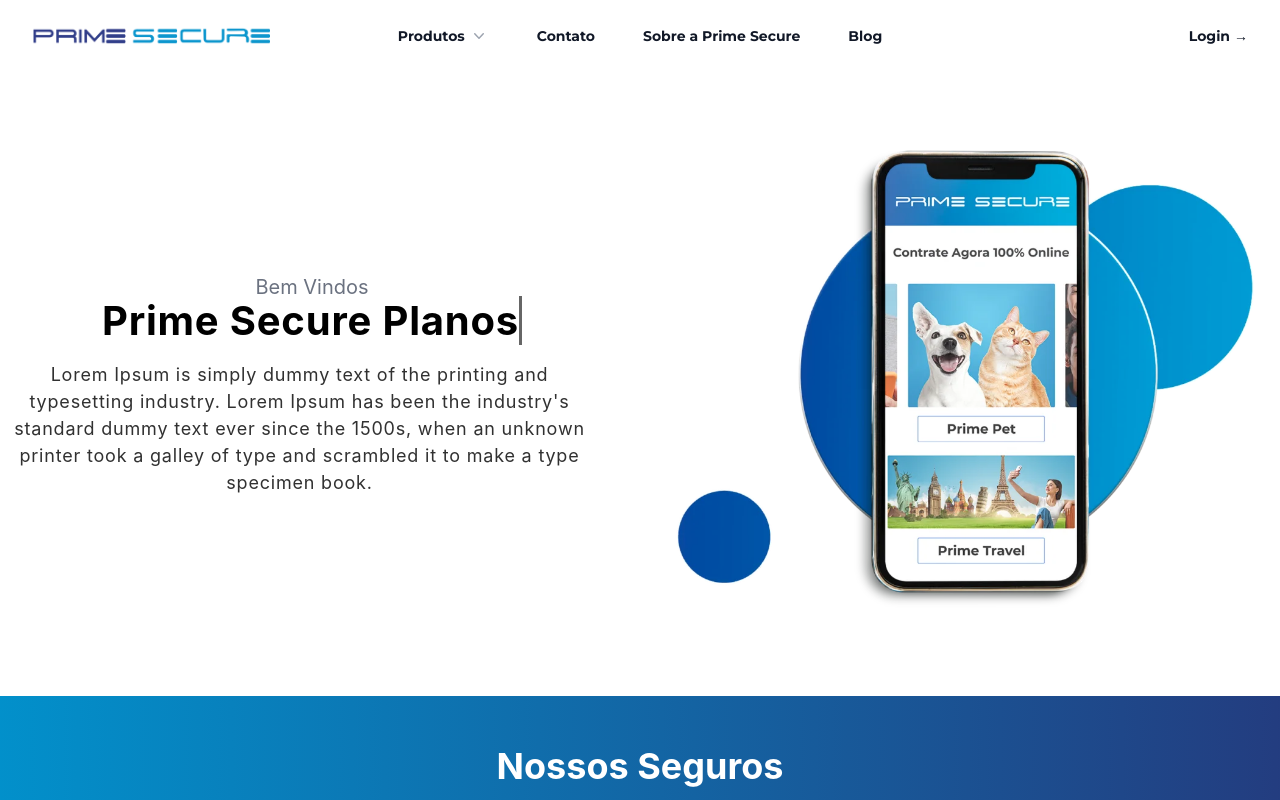
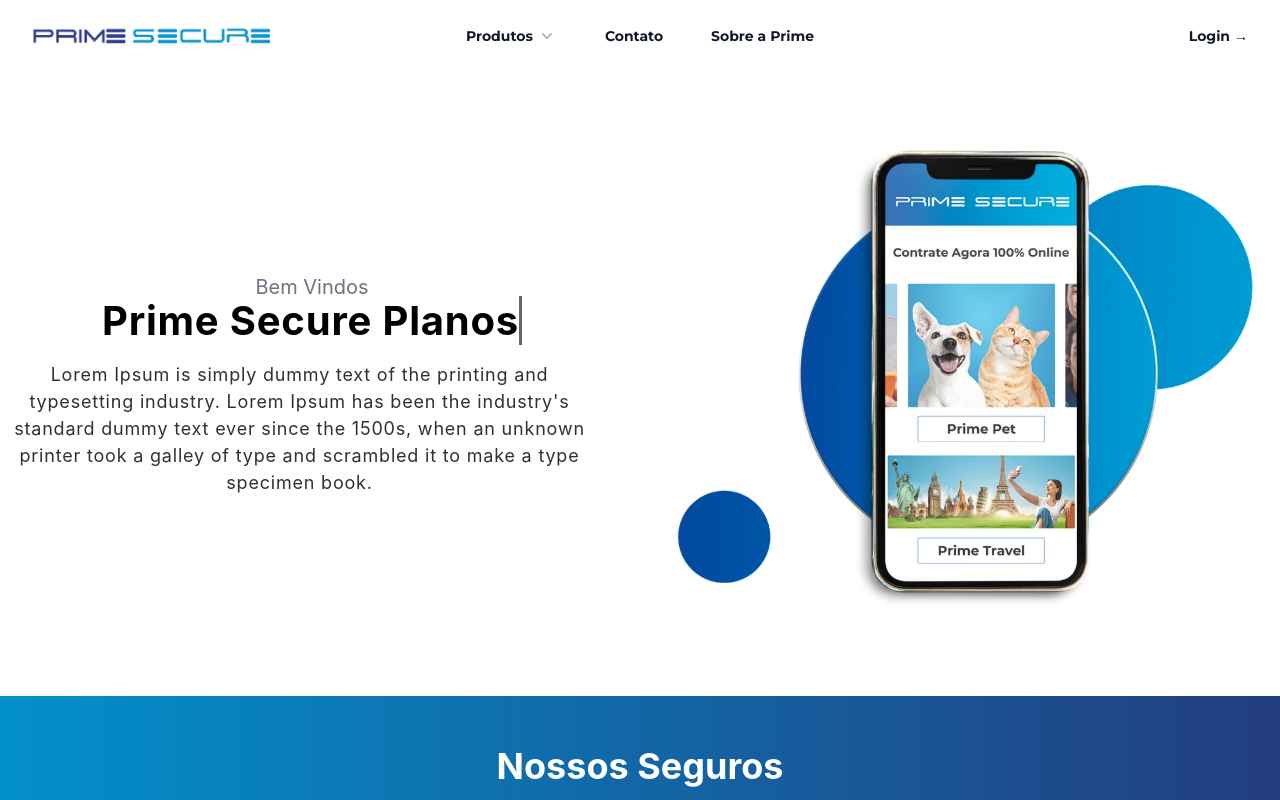
Before and after one commit to TheZehel/primesecure, a React (Create React App) app: page / in a window 1280 px wide. Shown: the top 800 px of the page. Built offline with nearby package versions, Linux system fonts and the light colour scheme.

Commit message:
update
atual

```diff
--- a/src/components/navBarMenu.js
+++ b/src/components/navBarMenu.js
@@ -1,10 +1,10 @@
 import React, { Fragment } from "react";
 import { useState } from "react";
 import { Dialog, Disclosure, Popover, Transition } from "@headlessui/react";
-import { scroller, Link } from "react-scroll";
+import { scroller, Link as LinkScroller } from "react-scroll";
 import logoprime from "../assets/img/logo-prime-secure.png";
 import classNames from "classnames";
-import { useNavigate } from "react-router-dom";
+import { useNavigate, Link, useLocation } from "react-router-dom";
 
 import {
   Bars3Icon,
@@ -21,11 +21,12 @@
 let splitUrl = window.location.href.split("/");
 let slug = splitUrl[splitUrl.length - 1];
 console.log(slug);
+
 const products = [
   {
     name: "Seguro Viagem",
     description: "Contratação 100% Online",
-    href: slug === "" ? "#Travel1" : "/",
+    href: "#Travel1",
     icon: ChartPieIcon,
   },
   {
@@ -40,18 +41,40 @@
   { name: "Fale Conosco", href: "#Residencial", icon: PhoneIcon },
 ];
 
+const menu = [
+  {
+    name: "Contato",
+    href: "#Contato",
+  },
+  {
+    name: "Sobre a Prime",
+    href: "#sobrePrime",
+  },
+];
+
 function NavBarMenu() {
   const navigate = useNavigate();
+  const location = useLocation();
   const [mobileMenuOpen, setMobileMenuOpen] = useState(false);
 
-  const scrollToSection = (sectionId) => {
-    scroller.scrollTo(sectionId, {
+  const scrollToSection = (itemHref) => {
+    if (location.pathname === "/login") {
+      navigate("/"); // navigate to the homepage
+      setTimeout(() => {
+        // then scroll to the item after the homepage has loaded
+        scroller.scrollTo(itemHref.substring(1), {
           duration: 800,
           delay: 0,
           smooth: "easeInOutQuart",
         });
-
-    setMobileMenuOpen(false); // Fechar o menu móvel após clicar no link
+      }, 500); // this delay should be adjusted according to your page load time
+    } else {
+      scroller.scrollTo(itemHref.substring(1), {
+        duration: 800,
+        delay: 0,
+        smooth: "easeInOutQuart",
+      });
+    }
   };
 
   const [linkClicked, setLinkClicked] = useState(false);
@@ -118,22 +141,20 @@
                         />
                       </div>
                       <div className="flex-auto">
-                        <Link
-                          to={item.href.substring(1)}
-                          className="block font-semibold text-gray-900"
-                          onClick={() => {
+                        <a
+                          href={item.href}
+                          onClick={(e) => {
+                            e.preventDefault();
+                            scrollToSection(item.href);
                             document.getElementById("option-produtos").click();
                             setLinkClicked(!linkClicked);
                             setMobileMenuOpen(false);
                           }}
-                          spy={true}
-                          smooth={true}
-                          offset={-70}
-                          duration={500}
+                          className="block font-semibold text-gray-900"
                         >
                           {item.name}
                           <span className="absolute inset-0" />
-                        </Link>
+                        </a>
                         <p className="mt-1 text-gray-600">{item.description}</p>
                       </div>
                     </div>
@@ -145,7 +166,6 @@
                       key={item.name}
                       href={item.href}
                       onClick={(e) => {
-                        console.log("abc");
                         scrollToSection(item.href.substring(1));
                       }}
                       className="flex items-center justify-center gap-x-2.5 p-3 text-sm font-semibold leading-6 text-gray-900 hover:bg-gray-100"
@@ -162,40 +182,33 @@
             </Transition>
           </Popover>
 
+          {menu.map((item) => (
             <a
-            href="#Contato"
-            onClick={() => scrollToSection("Contato")}
+              key={item.name}
+              href={item.href}
+              onClick={(e) => {
+                e.preventDefault();
+                scrollToSection(item.href);
+              }}
               className="text-sm font-semibold leading-6 text-gray-900"
             >
-            Contato
+              {item.name}
             </a>
-          <a
-            href="#sobrePrime"
-            onClick={() => scrollToSection("sobrePrime")}
-            className="text-sm font-semibold leading-6 text-gray-900"
-          >
-            Sobre a Prime Secure
-          </a>
-          <a
-            href="#blog"
-            onClick={() => scrollToSection("blog")}
-            className="text-sm font-semibold leading-6 text-gray-900"
-          >
-            Blog
-          </a>
+          ))}
         </Popover.Group>
         <div className="hidden lg:flex lg:flex-1 lg:justify-end">
           <button>
-            <a
-              href="/login"
+            <Link
+              to="/login"
               onClick={(event) => {
                 event.preventDefault();
                 navigate("/login");
+                setMobileMenuOpen(false);
               }}
               className="text-sm font-semibold leading-6 text-gray-900"
             >
               Login <span aria-hidden="true">&rarr;</span>
-            </a>
+            </Link>
           </button>
         </div>
       </nav>
@@ -239,57 +252,54 @@
                       </Disclosure.Button>
                       <Disclosure.Panel className="mt-2 space-y-2">
                         {[...products, ...callsToAction].map((item) => (
-                          <Link
+                          <LinkScroller
                             key={item.name}
                             to={item.href.substring(1)}
                             className="block rounded-lg py-2 pl-6 pr-3 text-sm font-semibold leading-7 text-gray-900 hover:bg-gray-50"
-                            onClick={() => setMobileMenuOpen(false)}
+                            onClick={() => {
+                              scrollToSection(item.href);
+                              setMobileMenuOpen(false);
+                            }}
                             spy={true}
                             smooth={true}
                             offset={-70}
                             duration={500}
                           >
                             {item.name}
-                          </Link>
+                          </LinkScroller>
                         ))}
                       </Disclosure.Panel>
                     </>
                   )}
                 </Disclosure>
+                {menu.map((item) => (
                   <a
-                  href="#Contato"
-                  onClick={() => scrollToSection("Contato")}
+                    key={item.name}
+                    href={item.href}
+                    onClick={(e) => {
+                      e.preventDefault();
+                      scrollToSection(item.href);
+                      setMobileMenuOpen(false);
+                    }}
                     className="-mx-3 block rounded-lg px-3 py-2 text-base font-semibold leading-7 text-gray-900 hover:bg-gray-50"
                   >
-                  Contato
+                    {item.name}
                   </a>
-                <a
-                  href="#sobrePrime"
-                  onClick={() => scrollToSection("sobrePrime")}
-                  className="-mx-3 block rounded-lg px-3 py-2 text-base font-semibold leading-7 text-gray-900 hover:bg-gray-50"
-                >
-                  Sobre a Prime Secure
-                </a>
-                <a
-                  href="#blog"
-                  onClick={() => scrollToSection("blog")}
-                  className="-mx-3 block rounded-lg px-3 py-2 text-base font-semibold leading-7 text-gray-900 hover:bg-gray-50"
-                >
-                  Blog
-                </a>
+                ))}
               </div>
               <div className="py-6">
                 <button>
-                  <a
-                    href="/login"
-                    className="text-sm font-semibold leading-6 text-gray-900"
+                  <Link
+                    to="/login"
                     onClick={(event) => {
                       event.preventDefault();
                       navigate("/login");
+                      setMobileMenuOpen(false);
                     }}
+                    className="text-sm font-semibold leading-6 text-gray-900"
                   >
                     Login <span aria-hidden="true">&rarr;</span>
-                  </a>
+                  </Link>
                 </button>
               </div>
             </div>
```
Also changed, not shown: src/components/PaginaLogin.js (+12 -17 lines). Lines whose indentation alone changed are shown as unchanged.
